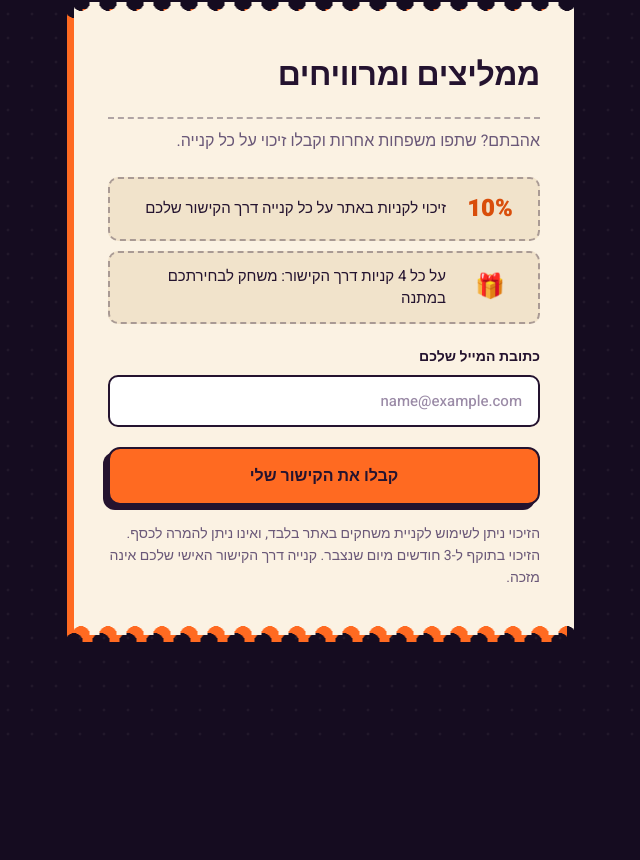
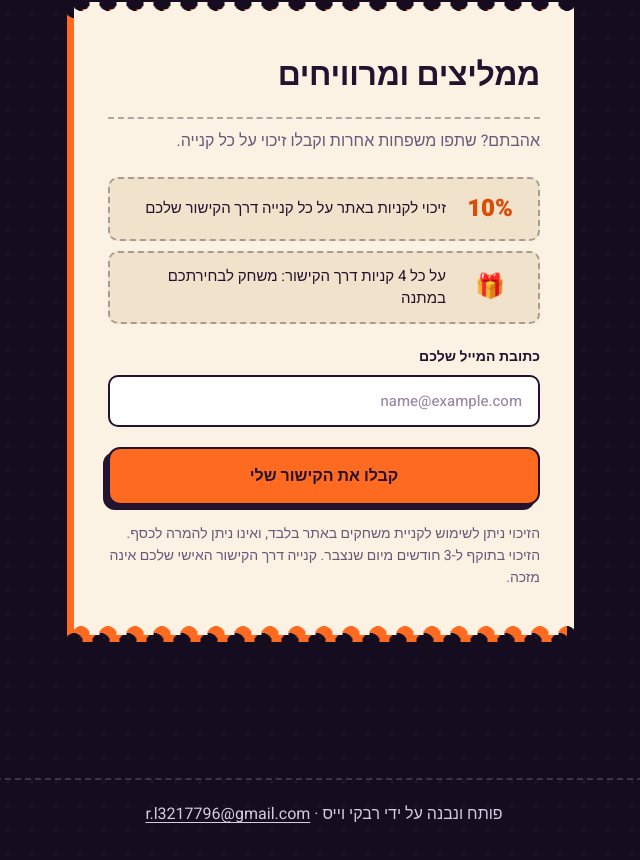
Before and after one commit to rl3217796-netizen/mishpoha-landing, a plain HTML site: page index.html in a window 1280 px wide. Shown: the part 6190-7050 px from the top of the page, without its empty margins (316-956 px from the left). Before the commit the page ends 6928 px from the top, so only its background shows below. Drawn offline with Linux system fonts and the light colour scheme; a web font is replaced by a local one.

Commit message:
Add credit line at the bottom of the page
Co-Authored-By: Claude Opus 5.5 <noreply@anthropic.com>

```diff
--- a/craft.css
+++ b/craft.css
@@ -322,5 +322,11 @@ body, .lp3 button, .lp3 input, .lp3 select { font-family: 'Heebo', 'Segoe UI', A
   .lp3-features { gap: 34px; }
 }
 
+/* credit line at the very bottom of the page */
+.lp3-credit-line { margin: 40px auto 0; padding: 22px 16px 34px; max-width: 1100px; border-top: 2px dashed rgba(251, 242, 227, .18); text-align: center; font-size: 16px; color: var(--muted-soft); }
+.lp3-credit-line b { font-family: var(--hand); font-weight: 400; font-size: 24px; color: var(--orange); margin-right: 4px; display: inline-block; transform: rotate(-2deg); }
+
 /* free game: clear success message (2026-11-17) */
 .lp3-pricing-done__title { display: block; font-size: 20px; font-weight: 900; margin-bottom: 4px; }
+.lp3-credit-line a { color: inherit; text-decoration: underline; text-underline-offset: 3px; }
+@media (max-width: 600px) { .lp3-credit-sep { display: none; } .lp3-credit-line a { display: block; margin-top: 4px; } }
--- a/index.html
+++ b/index.html
@@ -772,6 +772,10 @@ body { font-family: 'Rubik', -apple-system, BlinkMacSystemFont, 'Segoe UI', Aria
     </div>
   </section>
 
+  <footer class="lp3-credit-line">
+    <span>פותח ונבנה על ידי רבקי וייס</span><span class="lp3-credit-sep"> · </span><a href="mailto:r.l3217796@gmail.com" dir="ltr">r.l3217796@gmail.com</a>
+  </footer>
+
 </div>
 
 <script>
```
